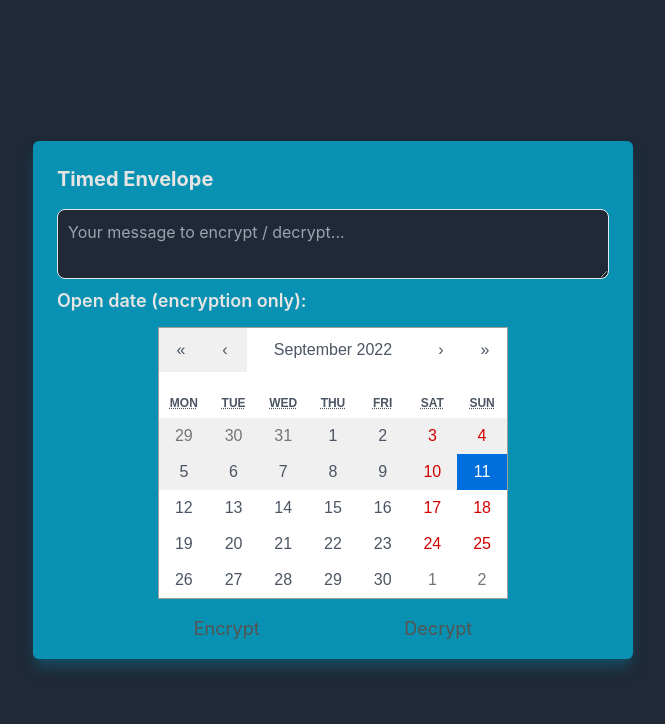
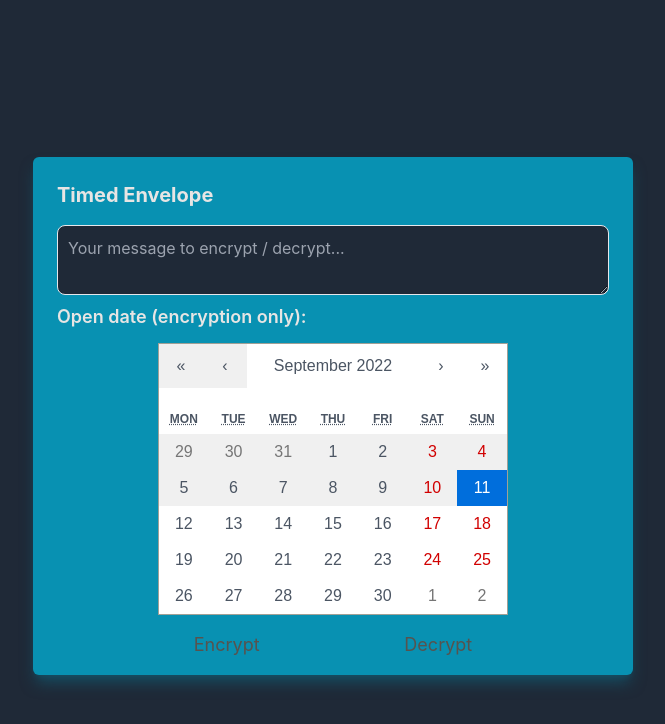
Before and after one commit to veikkos/timed-envelope-frontend, a React (Create React App) app: page / in a window 1280 px wide. Shown: the top 724 px of the page, without its empty margins (307-972 px from the left). Built offline with nearby package versions, Linux system fonts and the light colour scheme; no server answers.

Commit message:
Add margin around the UI

```diff
--- a/src/App.tsx
+++ b/src/App.tsx
@@ -84,7 +84,7 @@ function App() {
   return (
     <div>
       <Spinner visible={enableSpinner}></Spinner>
-      <div className="grid place-items-center h-screen text-stone-200">
+      <div className="grid place-items-center h-screen text-stone-200 m-4">
         <div className="container rounded-md bg-cyan-600 shadow-lg shadow-cyan-900 p-4">
           <form onSubmit={submit} >
             <div className="flex flex-col">
```
